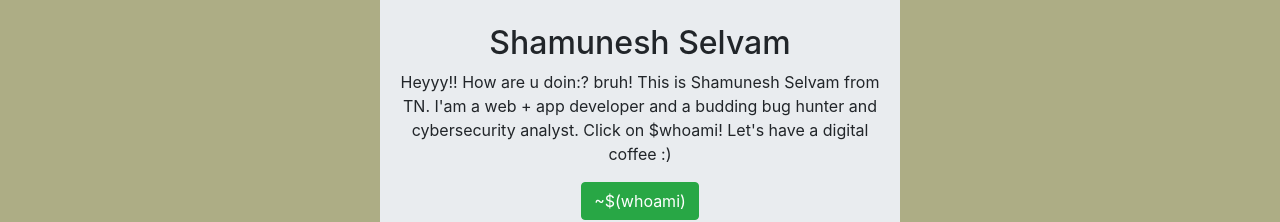
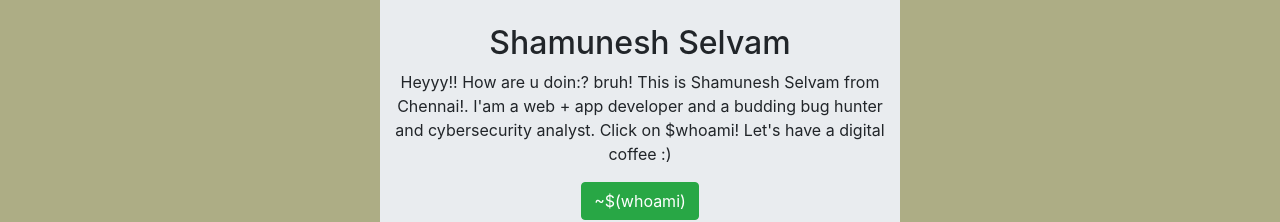
Before and after one commit to SHAMUNESH/shamu-talks-Resume, a plain HTML site: page index.html in a window 1280 px wide. Shown: the part 785-1007 px from the top of the page. Drawn offline with Linux system fonts and the light colour scheme.

Commit message:
update
Tn changed to chennai

```diff
--- a/index.html
+++ b/index.html
@@ -16,7 +16,7 @@
 <div class="jumbotron jumbotron-fluid" style="width: 520px">
   <div class="container">
     <h2>Shamunesh Selvam</h2>
-  <p>Heyyy!! How are u doin:? bruh! This is Shamunesh Selvam from TN. I'am a web + app developer and a budding bug hunter and cybersecurity analyst. Click on $whoami! Let's have a digital coffee :)</p>
+  <p>Heyyy!! How are u doin:? bruh! This is Shamunesh Selvam from Chennai!. I'am a web + app developer and a budding bug hunter and cybersecurity analyst. Click on $whoami! Let's have a digital coffee :)</p>
   <a href="main.html"><button class="btn btn-success">~$(whoami)</button></a>
 </div>
 
```
